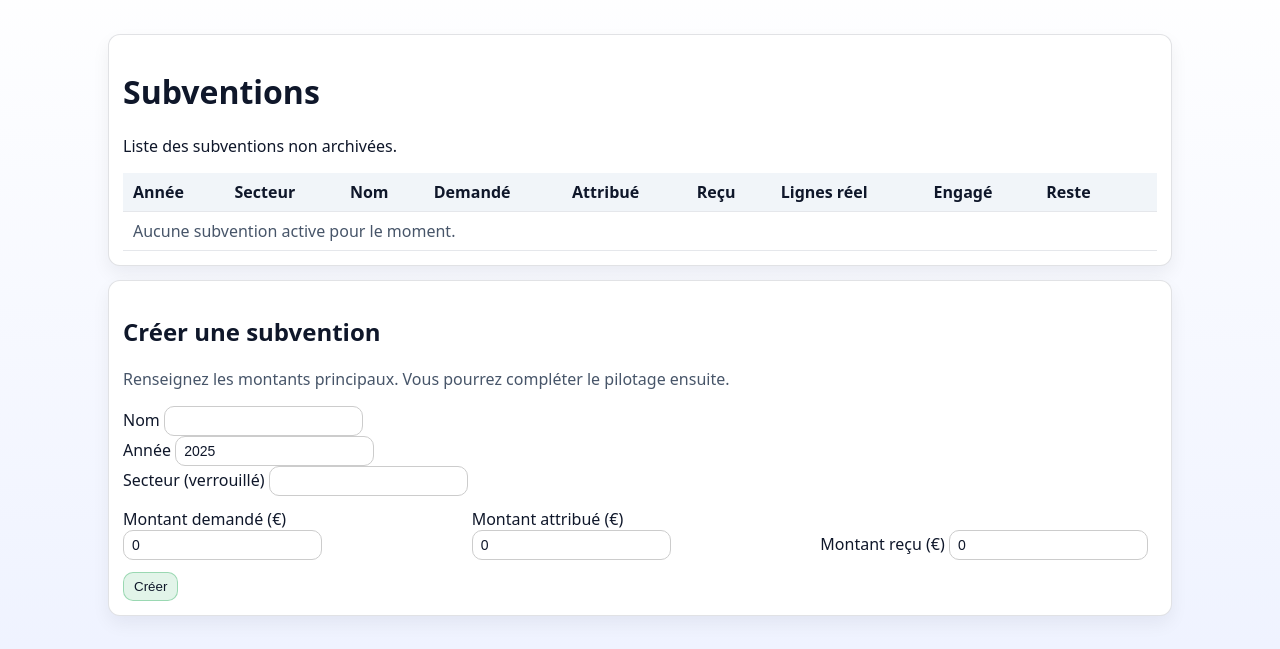
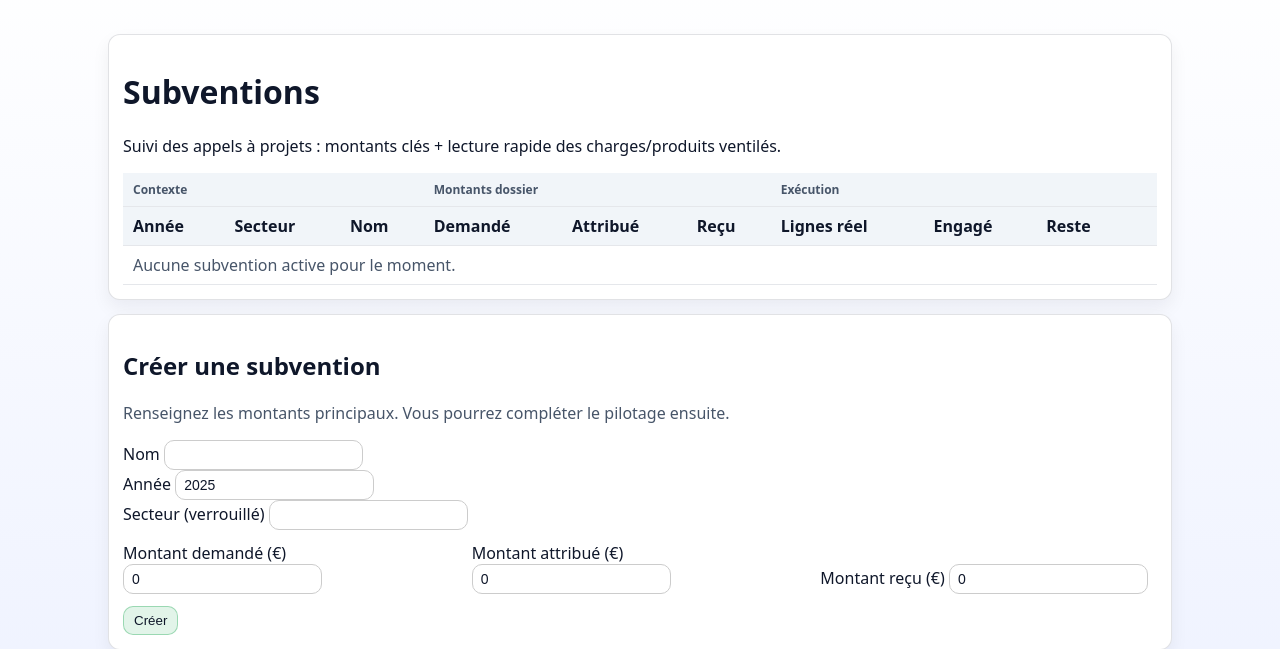
Before and after one commit to AntoineVivien/gestion, a Python web app: template app/templates/subventions_list.html in a window 1280 px wide. Shown: the part 51-700 px from the top of the page. Run offline with Jinja, Linux system fonts and the light colour scheme; the template is opened without the code that fills it, so the values that code supplies are empty.

Commit message:
Improve subvention list grouping and filter clarity

```diff
--- a/app/templates/bilan.html
+++ b/app/templates/bilan.html
@@ -6,6 +6,9 @@
     <h1>Bilan (financeurs-ready)</h1>
     <p class="muted">
       Synthèse multi-subventions. Filtre par année, secteur, projet.
+    </p>
+    <p class="muted" style="margin-top:6px">
+      Focus : ventilation des charges/produits et synthèse des appels à projets (vue financeur).
     </p>
 
     <form method="GET" class="grid two">
@@ -54,6 +57,8 @@
   </div>
   {% endif %}
 
+  {% set ventilation_rate = (totals.reel_lignes / totals.recu * 100) if totals.recu else 0 %}
+
   <div class="card">
     <h2>Synthèse</h2>
     <div class="kpi">
@@ -61,6 +66,7 @@
       <div class="box"><div class="muted">Attribué</div><div class="v">{{ "%.2f"|format(totals.attribue or 0) }}€</div></div>
       <div class="box"><div class="muted">Reçu</div><div class="v">{{ "%.2f"|format(totals.recu or 0) }}€</div></div>
       <div class="box"><div class="muted">Ventilé (réel lignes)</div><div class="v">{{ "%.2f"|format(totals.reel_lignes or 0) }}€</div></div>
+      <div class="box"><div class="muted">Taux de ventilation</div><div class="v">{{ "%.1f"|format(ventilation_rate) }}%</div></div>
       <div class="box"><div class="muted">Engagé</div><div class="v">{{ "%.2f"|format(totals.engage or 0) }}€</div></div>
       <div class="box"><div class="muted">Reste</div><div class="v">{{ "%.2f"|format(totals.reste or 0) }}€</div></div>
     </div>
--- a/app/templates/budget_pilotage.html
+++ b/app/templates/budget_pilotage.html
@@ -7,6 +7,7 @@
       <div>
         <h1 class="card-title">Pilotage</h1>
         <p class="card-subtitle"><strong>{{ sub.nom }}</strong> · {{ sub.secteur }} · {{ sub.annee_exercice }}</p>
+        <p class="muted" style="margin:6px 0 0">Ici tu pilotes les charges/produits, la ventilation “réel”, et le lien vers l’appel à projets.</p>
       </div>
       <div class="inline">
         <a class="btn" href="{{ url_for('main.subventions_list') }}">Retour aux subventions</a>
--- a/app/templates/stats.html
+++ b/app/templates/stats.html
@@ -14,7 +14,7 @@
     <div class="inline" style="justify-content:space-between;">
       <div>
         <h1>Stats</h1>
-        <p class="muted">Vue synthèse : secteurs, comptes, projets.</p>
+        <p class="muted">Vue synthèse des charges/produits ventilés : secteurs, comptes, projets.</p>
       </div>
       <a class="btn" href="{{ url_for('main.export_depenses_csv') }}">Exporter dépenses CSV</a>
     </div>
--- a/app/templates/subventions_list.html
+++ b/app/templates/subventions_list.html
@@ -6,7 +6,7 @@
     <div class="card-header">
       <div>
         <h1 class="card-title">Subventions</h1>
-        <p class="card-subtitle">Liste des subventions non archivées.</p>
+        <p class="card-subtitle">Suivi des appels à projets : montants clés + lecture rapide des charges/produits ventilés.</p>
       </div>
       {% if can("subventions:edit") %}
         <div class="inline">
@@ -18,6 +18,12 @@
     <div class="tablewrap">
       <table>
         <thead>
+          <tr class="muted" style="font-size:12px;">
+            <th colspan="3">Contexte</th>
+            <th colspan="3">Montants dossier</th>
+            <th colspan="3">Exécution</th>
+            <th></th>
+          </tr>
           <tr>
             <th>Année</th><th>Secteur</th><th>Nom</th>
             <th>Demandé</th><th>Attribué</th><th>Reçu</th>
```
Also changed, not shown: app/templates/stats_bilans.html (+18 -1 lines).
